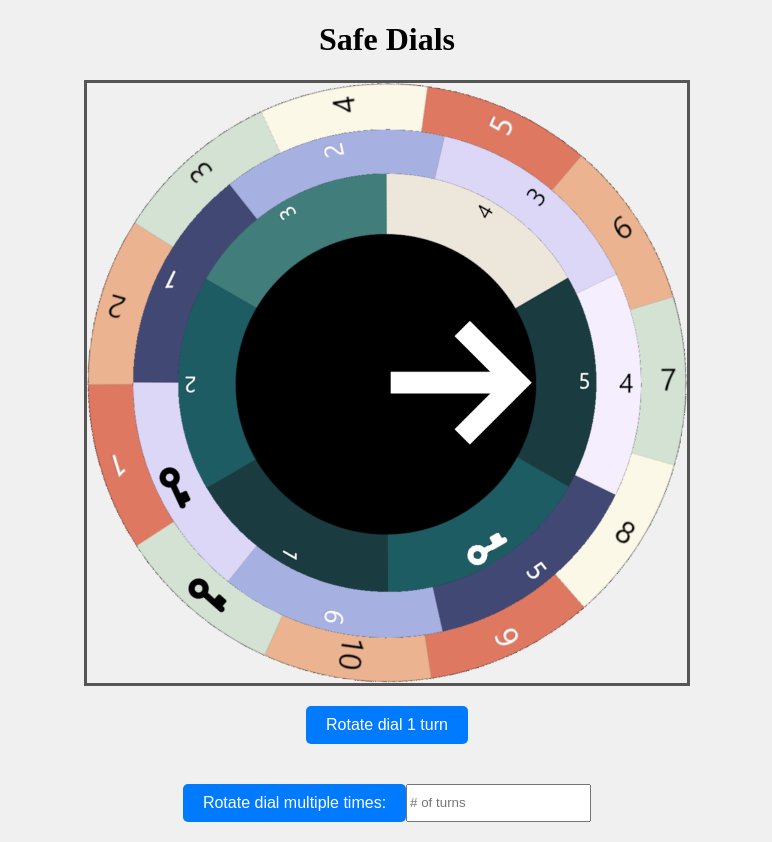
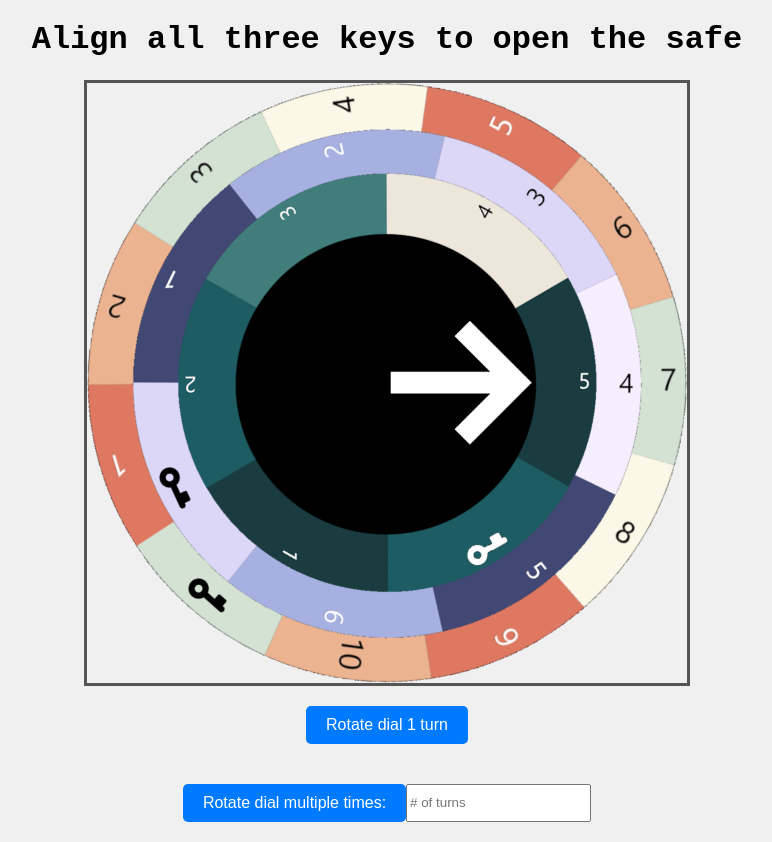
Before and after one commit to cbahn/tidespout-safe, a plain HTML site: page index.html in a window 1280 px wide. Shown: the whole page, without its empty margins (253-1025 px from the left). Drawn offline with Linux system fonts and the light colour scheme.

Commit message:
Changed title text and font

```diff
--- a/index.html
+++ b/index.html
@@ -7,7 +7,7 @@
     <link rel="stylesheet" href="styles.css">
 </head>
 <body>
-    <h1>Safe Dials</h1>
+    <h1>Align all three keys to open the safe</h1>
     <div class="wheel-container">
         <img class="wheel" src="11-wheel.png" id="11-wheel" alt="11 Wheel">
         <img class="wheel" src="7-wheel.png" id="7-wheel" alt="7 Wheel">
--- a/styles.css
+++ b/styles.css
@@ -12,6 +12,7 @@ body {
 }
 
 h1 {
+    font-family: 'Courier New', monospace;
     text-align: center;
 }
 
```
